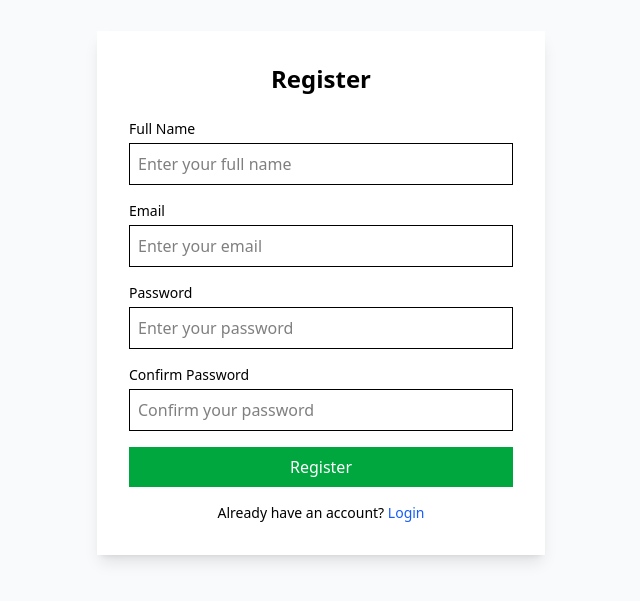
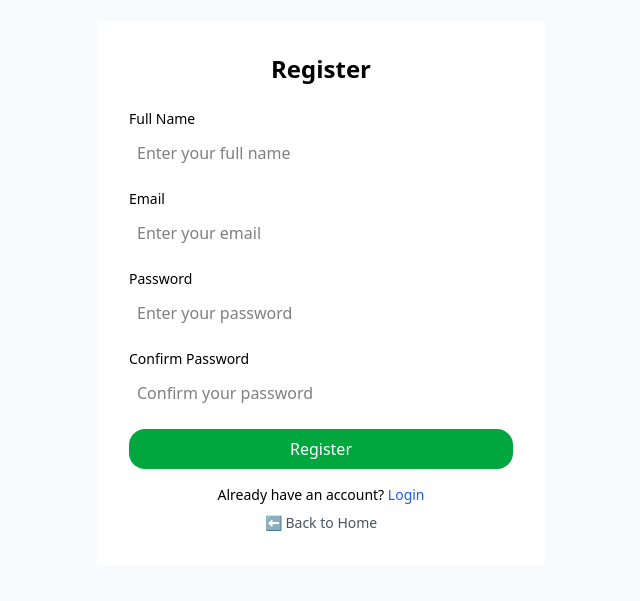
Before and after one commit to Sayan-Mondal2022/travAi, a Next.js app in the folder frontend/: page /register in a window 1280 px wide. Shown: the part 107-708 px from the top of the page, without its empty margins (319-959 px from the left). Built offline with nearby package versions, Linux system fonts and the light colour scheme.

Commit message:
Landing Page Modified

```diff
--- a/frontend/app/login/page.js
+++ b/frontend/app/login/page.js
@@ -2,6 +2,7 @@
 
 import { useState } from "react";
 import { useRouter } from "next/navigation";
+import Link from "next/link";
 
 export default function LoginPage() {
   const router = useRouter();
@@ -67,9 +68,9 @@ export default function LoginPage() {
 
         {/* ✅ Home Link */}
         <p className="text-sm text-center mt-2">
-          <a href="/" className="text-gray-600 hover:underline">
-            ⬅ Back to Home
-          </a>
+            <Link href="/" className="text-gray-600 hover:underline">
+                ⬅ Back to Home
+            </Link>
         </p>
       </div>
     </section>
--- a/frontend/app/register/page.js
+++ b/frontend/app/register/page.js
@@ -2,6 +2,7 @@
 
 import { useState } from "react";
 import { useRouter } from "next/navigation";
+import Link from "next/link";
 
 export default function RegisterPage() {
   const router = useRouter();
@@ -29,7 +30,7 @@ export default function RegisterPage() {
 
   return (
     <section className="flex items-center justify-center min-h-screen bg-gray-50">
-      <div className="w-full max-w-md bg-white rounded-xl shadow-lg p-8">
+      <div className="w-full max-w-md bg-white rounded-xl shadow-2xlrounded-2xl p-8">
         <h1 className="text-2xl font-bold text-center mb-6">Register</h1>
 
         <form onSubmit={handleSubmit} className="space-y-4">
@@ -42,7 +43,10 @@ export default function RegisterPage() {
               value={formData.name}
               onChange={handleChange}
               required
-              className="w-full mt-1 p-2 border rounded-lg focus:ring focus:ring-blue-200"
+              className="
+              w-full mt-1 p-2 border rounded-2xl focus:ring focus:ring-blue-200
+              outline-none border-none
+              "
             />
           </div>
 
@@ -55,7 +59,10 @@ export default function RegisterPage() {
               value={formData.email}
               onChange={handleChange}
               required
-              className="w-full mt-1 p-2 border rounded-lg focus:ring focus:ring-blue-200"
+              className="
+              w-full mt-1 p-2 border rounded-2xl focus:ring focus:ring-blue-200
+              outline-none border-none
+              "
             />
           </div>
 
@@ -68,7 +75,10 @@ export default function RegisterPage() {
               value={formData.password}
               onChange={handleChange}
               required
-              className="w-full mt-1 p-2 border rounded-lg focus:ring focus:ring-blue-200"
+              className="
+              w-full mt-1 p-2 border rounded-2xl focus:ring focus:ring-blue-200
+              outline-none border-none
+              "
             />
           </div>
 
@@ -81,13 +91,16 @@ export default function RegisterPage() {
               value={formData.confirmPassword}
               onChange={handleChange}
               required
-              className="w-full mt-1 p-2 border rounded-lg focus:ring focus:ring-blue-200"
+              className="
+              w-full mt-1 p-2 border rounded-2xl focus:ring focus:ring-blue-200
+              outline-none border-none
+              "
             />
           </div>
 
           <button
             type="submit"
-            className="w-full bg-green-600 text-white p-2 rounded-lg hover:bg-green-700 transition"
+            className="w-full bg-green-600 text-white p-2 rounded-2xl hover:bg-green-700 transition"
           >
             Register
           </button>
@@ -99,6 +112,13 @@ export default function RegisterPage() {
             Login
           </a>
         </p>
+
+        {/* ✅ Home Link */}
+        <p className="text-sm text-center mt-2">
+          <Link href="/" className="text-gray-600 hover:underline">
+                ⬅ Back to Home
+        </Link>
+        </p>
       </div>
     </section>
   );
```
